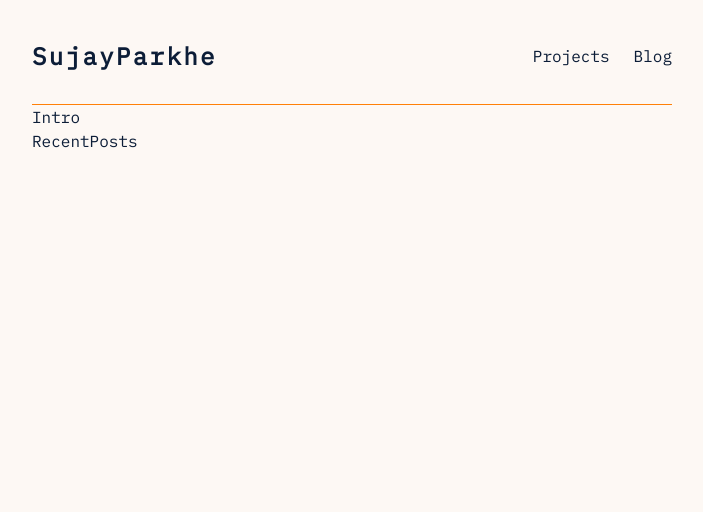
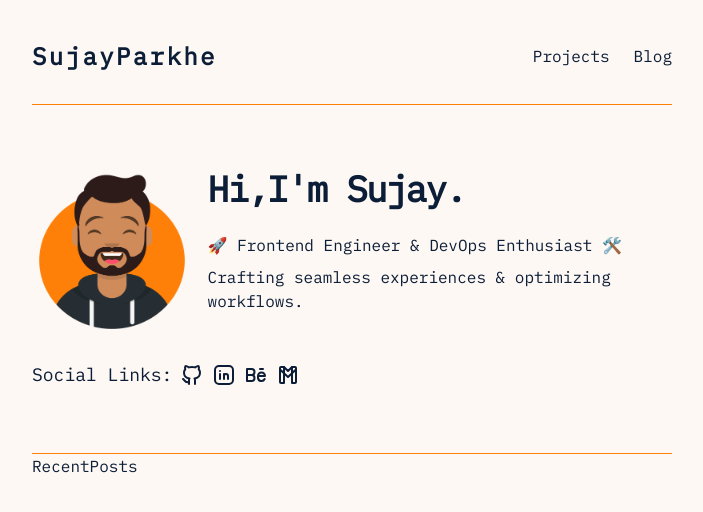
Before and after one commit to SujayParkhe/portoblog, a Next.js app: page / in a window 1280 px wide. Shown: the top 512 px of the page, without its empty margins (288-991 px from the left). Built offline with nearby package versions, Linux system fonts and the light colour scheme.

Commit message:
Build Intro Section for Desktop

```diff
--- a/app/page.tsx
+++ b/app/page.tsx
@@ -7,6 +7,7 @@ export default function Home() {
     <>
       <main>
         <Intro />
+        <hr className="border-mandarin" aria-hidden="true" />
         <RecentPosts />
       </main>
     </>
--- a/components/Intro.tsx
+++ b/components/Intro.tsx
@@ -1,9 +1,49 @@
+import Image from "next/image";
+import Link from "next/link";
+import {
+  TbBrandBehance,
+  TbBrandGithub,
+  TbBrandLinkedin,
+  TbBrandGmail,
+} from "react-icons/tb";
+
 const Intro = () => {
-    return (
-        <div>
-            Intro
+  return (
+    <div className="my-16">
+      <div className="flex">
+        <Image
+          src="/avatar.png"
+          className="w-40 h-40"
+          alt="Sujay Parkhe"
+          width={150}
+          height={150}
+          priority
+        />
+        <div className="ml-4 leading-4">
+          <h1 className="text-4xl font-bold tracking-tighter">
+            Hi,I&apos;m Sujay.
+          </h1>
+          <div className="mt-4">
+            <p className="text-base font-medium pt-2">
+              🚀 Frontend Engineer & DevOps Enthusiast 🛠️
+            </p>
+            <p className="text-base font-medium pt-2">
+              Crafting seamless experiences & optimizing workflows.
+            </p>
+          </div>
         </div>
-    )
-}
+      </div>
+      <div className="flex items-center mt-8">
+        <h2 className="text-lg font-medium">Social Links: </h2>
+        <div className="flex space-x-2 ml-2 cursor-pointer">
+          <TbBrandGithub size={24} />
+          <TbBrandLinkedin size={24} />
+          <TbBrandBehance size={24} />
+          <TbBrandGmail size={24} />
+        </div>
+      </div>
+    </div>
+  );
+};
 
 export default Intro;
```
Also changed, not shown: public/avatar.png (added).
